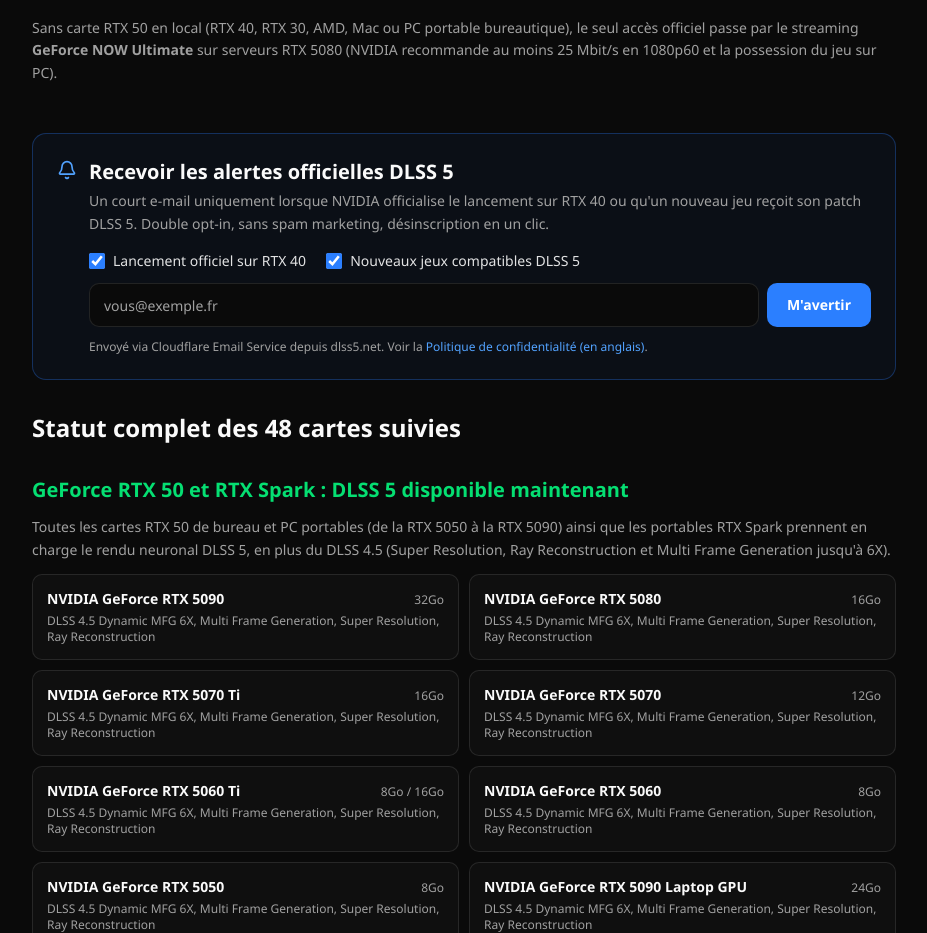
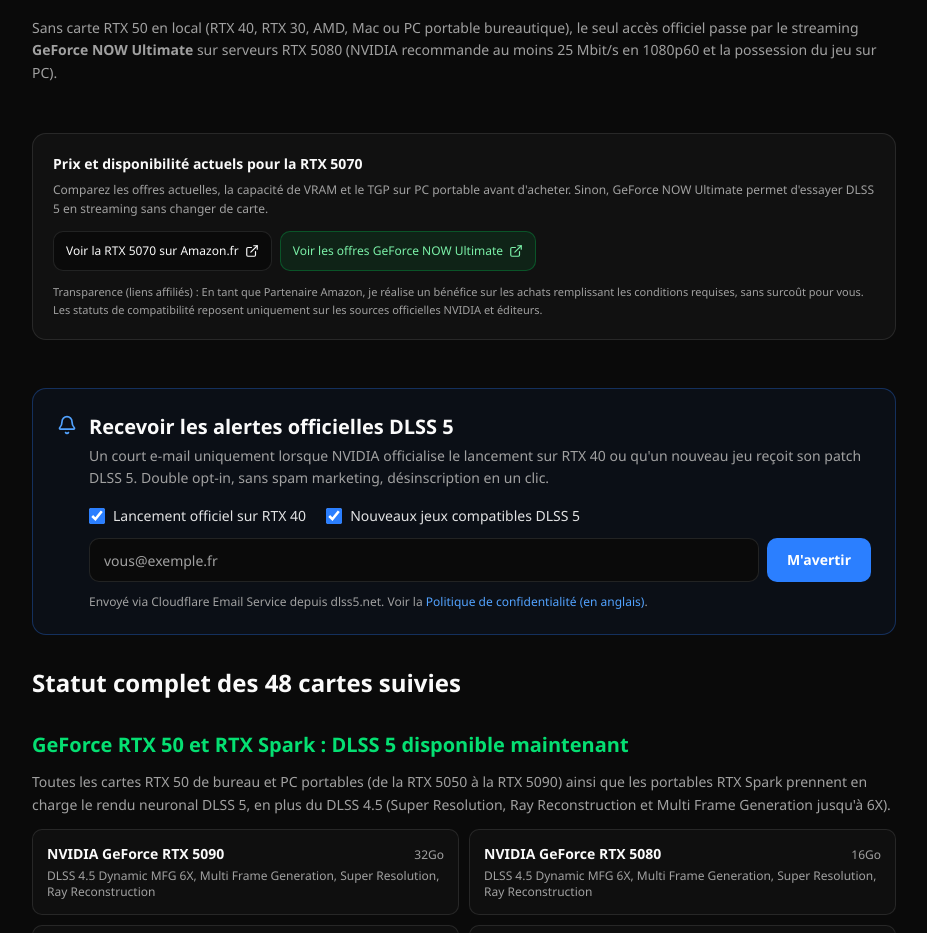
Before and after one commit to liuyan-wjy/dlss5-checker, a Next.js app: page /fr/dlss-5-cartes-compatibles in a window 1280 px wide. Shown: the part 2025-2958 px from the top of the page, without its empty margins (176-1103 px from the left). Built offline with nearby package versions, Linux system fonts and the light colour scheme; no server answers.

Commit message:
Localize UpgradeOptionsCard for German and French guides with Amazon EU disclosures

```diff
--- a/app/de/dlss-5-grafikkarten/page.tsx
+++ b/app/de/dlss-5-grafikkarten/page.tsx
@@ -1,5 +1,6 @@
 import type { Metadata } from "next";
 import Link from "next/link";
+import UpgradeOptionsCard from "@/components/UpgradeOptionsCard";
 import { ALL_GPUS, type DlssSupport } from "@/lib/gpu-search";
 import { OG_IMAGE_DE } from "@/lib/og-image";
 
@@ -499,6 +500,12 @@ export default function GermanSupportedCardsPage() {
           </section>
         </article>
 
+        <UpgradeOptionsCard
+          gpu={{ id: "rtx-5070", name: "NVIDIA GeForce RTX 5070", dlss5_support: "confirmed" }}
+          placement="de-cards-guide"
+          locale="de"
+        />
+
         <section id="liste" className="mt-12 scroll-mt-6">
           <h2 className="mb-2 text-2xl font-bold">Alle Grafikkarten im Überblick</h2>
           <p className="mb-5 leading-relaxed text-muted-foreground">
--- a/app/fr/dlss-5-cartes-compatibles/page.tsx
+++ b/app/fr/dlss-5-cartes-compatibles/page.tsx
@@ -2,6 +2,7 @@ import type { Metadata } from "next";
 import Link from "next/link";
 import { ALL_GPUS, type DlssSupport, type GPU } from "@/lib/gpu-search";
 import UpdateAlertForm from "@/components/UpdateAlertForm";
+import UpgradeOptionsCard from "@/components/UpgradeOptionsCard";
 import { OG_IMAGE_FR } from "@/lib/og-image";
 
 const PAGE_URL = "https://www.dlss5.net/fr/dlss-5-cartes-compatibles";
@@ -322,6 +323,12 @@ export default function FrenchSupportedCardsPage() {
             </p>
           </section>
 
+          <UpgradeOptionsCard
+            gpu={{ id: "rtx-5070", name: "NVIDIA GeForce RTX 5070", dlss5_support: "confirmed" }}
+            placement="fr-cards-guide"
+            locale="fr"
+          />
+
           <UpdateAlertForm
             locale="fr"
             defaultTopics={["rtx40", "games"]}
--- a/components/UpgradeOptionsCard.tsx
+++ b/components/UpgradeOptionsCard.tsx
@@ -33,19 +33,40 @@ export default function UpgradeOptionsCard({
   const isConfirmed = gpu.dlss5_support === "confirmed";
   const targetGpu = isConfirmed ? gpu : DEFAULT_RTX50_TARGET;
   const retailerLinks = getGpuRetailerLinks(targetGpu, locale);
-  const gfn = getGeForceNowLink();
+  const gfn = getGeForceNowLink(locale);
+  const shortName = gpu.name.replace(/^NVIDIA GeForce\s+/i, "");
 
   const cardHeading =
     heading ??
-    (isConfirmed
-      ? `Check ${gpu.name.replace(/^NVIDIA GeForce\s+/i, "")} pricing & availability`
-      : "Want DLSS 5 without guessing? Cloud or RTX 50 options");
+    (locale === "de"
+      ? isConfirmed
+        ? `Aktuelle Preise & Verfügbarkeit für ${shortName}`
+        : "DLSS 5 nutzen: GeForce NOW Ultimate oder RTX-50-Preise vergleichen"
+      : locale === "fr"
+        ? isConfirmed
+          ? `Prix et disponibilité actuels pour la ${shortName}`
+          : "Profiter du DLSS 5 : GeForce NOW Ultimate ou cartes RTX 50"
+        : isConfirmed
+          ? `Check ${shortName} pricing & availability`
+          : "Want DLSS 5 without guessing? Cloud or RTX 50 options");
 
-  const cardBody = isConfirmed
-    ? "Compare current listings before buying. Check exact VRAM capacity, laptop TGP, and return policies on the retailer page."
-    : gpu.dlss5_support === "planned"
-      ? "You do not need to replace an RTX 40 card today. If you want to try DLSS 5 right away, GeForce NOW Ultimate streams live DLSS 5 games without new local hardware; otherwise compare RTX 50 pricing below."
-      : "Your current GPU does not run DLSS 5 locally. You can stream supported titles on GeForce NOW Ultimate or compare RTX 50 series pricing if you are already planning an upgrade.";
+  const cardBody =
+    locale === "de"
+      ? "Vergleiche vor einem Kauf aktuelle Angebote, VRAM-Ausstattung und bei Notebooks die genaue GPU-TGP. Alternativ läuft DLSS 5 ohne Hardware-Upgrade über GeForce NOW Ultimate."
+      : locale === "fr"
+        ? "Comparez les offres actuelles, la capacité de VRAM et le TGP sur PC portable avant d'acheter. Sinon, GeForce NOW Ultimate permet d'essayer DLSS 5 en streaming sans changer de carte."
+        : isConfirmed
+          ? "Compare current listings before buying. Check exact VRAM capacity, laptop TGP, and return policies on the retailer page."
+          : gpu.dlss5_support === "planned"
+            ? "You do not need to replace an RTX 40 card today. If you want to try DLSS 5 right away, GeForce NOW Ultimate streams live DLSS 5 games without new local hardware; otherwise compare RTX 50 pricing below."
+            : "Your current GPU does not run DLSS 5 locally. You can stream supported titles on GeForce NOW Ultimate or compare RTX 50 series pricing if you are already planning an upgrade.";
+
+  const disclosureText =
+    locale === "de"
+      ? "Hinweis (Werbung / Affiliate-Links): Als Amazon-Partner verdiene ich an qualifizierten Verkäufen. Für dich entstehen keine Mehrkosten. Kompatibilitätsangaben beruhen ausschließlich auf offiziellen NVIDIA- und Publisher-Quellen."
+      : locale === "fr"
+        ? "Transparence (liens affiliés) : En tant que Partenaire Amazon, je réalise un bénéfice sur les achats remplissant les conditions requises, sans surcoût pour vous. Les statuts de compatibilité reposent uniquement sur les sources officielles NVIDIA et éditeurs."
+        : "Disclosure: As an Amazon Associate I earn from qualifying purchases. Some retailer links may earn a commission at no extra cost to you. Compatibility labels are strictly based on official NVIDIA and publisher sources and are never influenced by commercial links.";
 
   return (
     <aside
@@ -82,7 +103,7 @@ export default function UpgradeOptionsCard({
         )}
       </div>
       <p className="mt-3 text-[11px] leading-relaxed text-muted-foreground">
-        Disclosure: As an Amazon Associate I earn from qualifying purchases. Some retailer links may earn a commission at no extra cost to you. Compatibility labels are strictly based on official NVIDIA and publisher sources and are never influenced by commercial links.
+        {disclosureText}
       </p>
     </aside>
   );
--- a/lib/affiliates.ts
+++ b/lib/affiliates.ts
@@ -50,11 +50,18 @@ export function getGpuSearchQuery(gpu: Pick<GPU, "id" | "name">): string {
 
 export function getGpuRetailerLinks(gpu: Pick<GPU, "id" | "name">, locale: RetailerLocale = "en"): RetailerLink[] {
   const query = getGpuSearchQuery(gpu);
+  const shortName = gpu.name.replace(/^NVIDIA GeForce\s+/i, "");
   const amazon = buildAmazonSearchUrl(query, locale);
+  const amazonLabel =
+    locale === "de"
+      ? `${shortName} bei ${amazon.region} ansehen`
+      : locale === "fr"
+        ? `Voir la ${shortName} sur ${amazon.region}`
+        : `Check ${shortName} on ${amazon.region}`;
   const links: RetailerLink[] = [
     {
       id: `amazon-${gpu.id}`,
-      label: `Check ${gpu.name.replace(/^NVIDIA GeForce\s+/i, "")} on ${amazon.region}`,
+      label: amazonLabel,
       retailer: amazon.region,
       href: amazon.href,
       isAffiliate: amazon.isAffiliate,
@@ -73,11 +80,22 @@ export function getGpuRetailerLinks(gpu: Pick<GPU, "id" | "name">, locale: Retai
   return links;
 }
 
-export function getGeForceNowLink(): RetailerLink {
-  const official = "https://www.nvidia.com/en-us/geforce-now/memberships/";
+export function getGeForceNowLink(locale: RetailerLocale = "en"): RetailerLink {
+  const official =
+    locale === "de"
+      ? "https://www.nvidia.com/de-de/geforce-now/memberships/"
+      : locale === "fr"
+        ? "https://www.nvidia.com/fr-fr/geforce-now/memberships/"
+        : "https://www.nvidia.com/en-us/geforce-now/memberships/";
+  const label =
+    locale === "de"
+      ? "GeForce NOW Ultimate-Tarife ansehen"
+      : locale === "fr"
+        ? "Voir les offres GeForce NOW Ultimate"
+        : "Check GeForce NOW Ultimate plans";
   return {
     id: "geforce-now-ultimate",
-    label: "Check GeForce NOW Ultimate plans",
+    label,
     retailer: "GeForce NOW",
     href: GEFORCE_NOW_AFF_URL || official,
     isAffiliate: Boolean(GEFORCE_NOW_AFF_URL),
```
